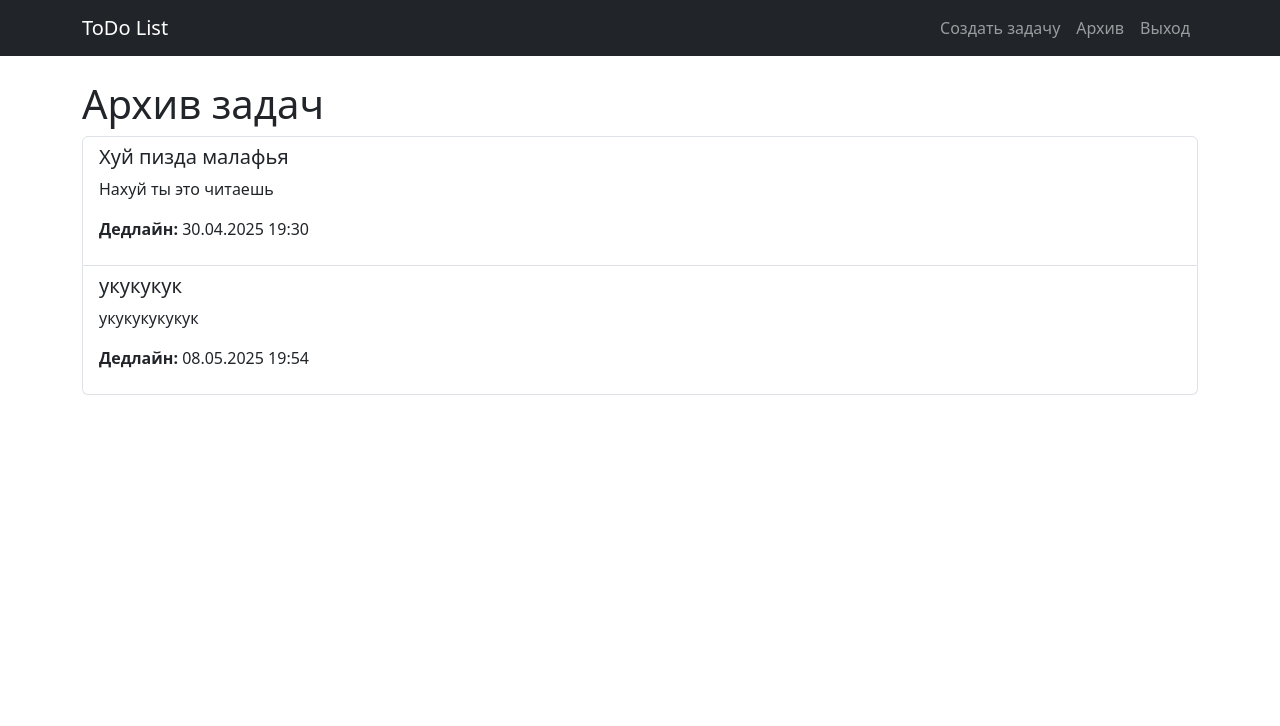
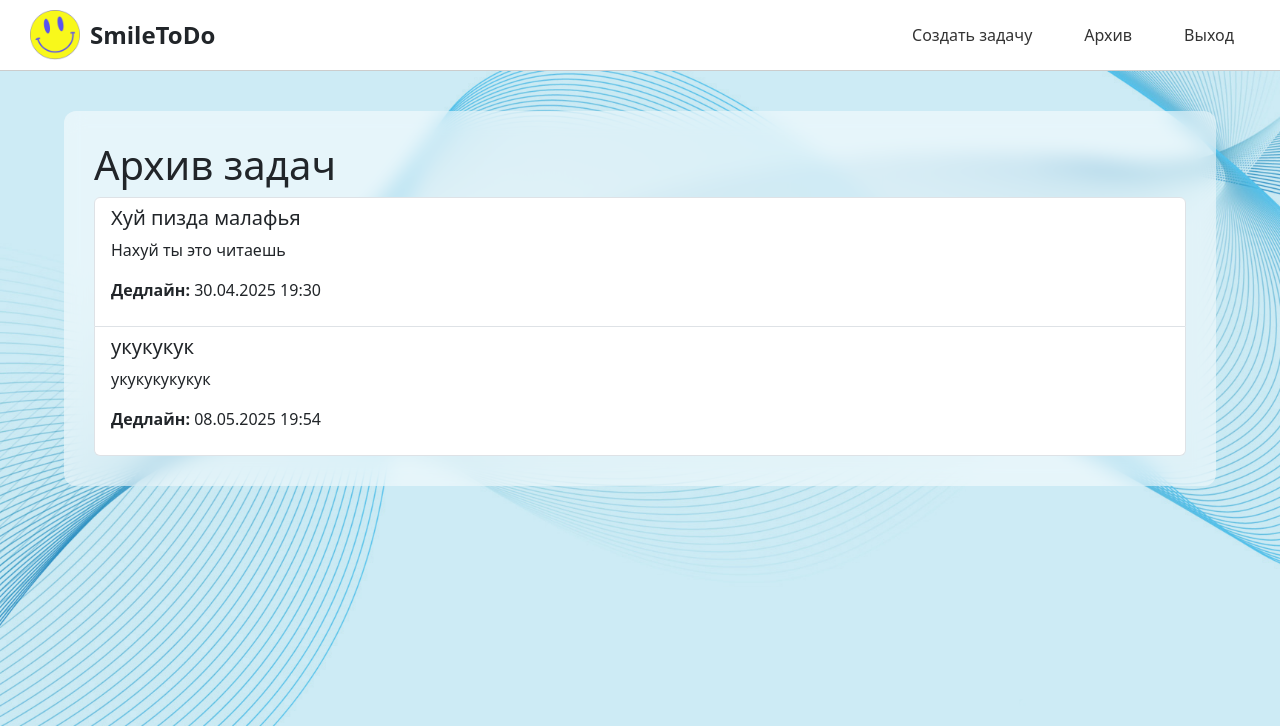
Before and after one commit to LxnkyKillThemAll/todo-project, a Django app: page /archived/ in a window 1280 px wide. Shown: the top 726 px of the page. Run offline with Django 5.2, Linux system fonts and the light colour scheme; a user stored in the database is signed in; data comes from the database, SQL or seed files in the repository; both versions use the stored data as it was after the commit.

Commit message:
Pushups, Final design

```diff
--- /dev/null
+++ b/todo/static/todoapp/style.css
@@ -0,0 +1,60 @@
+body {
+    background: url('/static/todoapp/background.jpg') no-repeat center center fixed;
+    background-size: cover;
+    margin: 0;
+    font-family: 'Segoe UI', sans-serif;
+}
+
+.header {
+    display: flex;
+    justify-content: space-between;
+    align-items: center;
+    background-color: white;
+    padding: 10px 30px;
+    border-bottom: 1px solid #ccc;
+}
+
+.logo {
+    display: flex;
+    align-items: center;
+}
+
+.logo img {
+    height: 50px;
+    margin-right: 10px;
+}
+
+.title {
+    font-size: 24px;
+    font-weight: bold;
+}
+
+.nav a {
+    margin-left: 20px;
+    text-decoration: none;
+    color: #333;
+    font-weight: 500;
+}
+
+.main-container {
+    max-width: 90%;
+    margin: 40px auto;
+    background-color: rgba(255, 255, 255, 0.50);
+    padding: 30px;
+    border-radius: 12px;
+    -webkit-backdrop-filter: blur(10px);
+	backdrop-filter: blur(10px);
+}
+
+h1 {
+    font-size: 32px;
+    margin-bottom: 20px;
+}
+
+.search-box {
+    margin-bottom: 20px;
+}
+
+.delete {
+    margin-left: 1050px;
+}
--- a/todo/templates/todoapp/archived_tasks.html
+++ b/todo/templates/todoapp/archived_tasks.html
@@ -1,5 +1,3 @@
-<!-- tasks/templates/tasks/archived_tasks.html -->
-
 {% extends 'todoapp/base.html' %}
 
 {% block title %}Архив задач{% endblock %}
--- a/todo/templates/todoapp/base.html
+++ b/todo/templates/todoapp/base.html
@@ -1,36 +1,56 @@
-<!-- tasks/templates/tasks/base.html -->
-
 <!DOCTYPE html>
 <html lang="ru">
 <head>
     <meta charset="UTF-8">
-    <title>{% block title %}ToDo List{% endblock %}</title>
-    <link href="https://cdn.jsdelivr.net/npm/bootstrap@5.3.0/dist/css/bootstrap.min.css" rel="stylesheet">
+    <title>{% block title %}SmileToDo{% endblock %}</title>
+    {%  load static  %}
+    <link rel="stylesheet" href="{% static 'todoapp/style.css' %}">
+    <link href="https://cdn.jsdelivr.net/npm/bootstrap@5.3.3/dist/css/bootstrap.min.css" rel="stylesheet">
 </head>
 <body>
+    <div class="header">
 
-<nav class="navbar navbar-expand-lg navbar-dark bg-dark mb-4">
-    <div class="container">
-        <a class="navbar-brand" href="{% url 'task_list' %}">ToDo List</a>
-        <div class="collapse navbar-collapse">
-            <ul class="navbar-nav ms-auto">
-                {% if user.is_authenticated %}
-                    <li class="nav-item"><a class="nav-link" href="{% url 'task_create' %}">Создать задачу</a></li>
-                    <li class="nav-item"><a class="nav-link" href="{% url 'archived_tasks' %}">Архив</a></li>
-                    <li class="nav-item"><a class="nav-link" href="{% url 'logout' %}">Выход</a></li>
+        <div class="logo">
+            <a href="{% url 'task_list' %}" class="logo text-decoration-none text-dark">
+            <img src="{% static 'todoapp/Logo.png' %}" alt="Logo"></a>
+            <span class="title">SmileToDo</span>
+        </div>
+        <div class="nav">
+            {% if user.is_authenticated %}
+                    <a class="nav-link" href="{% url 'task_create' %}">Создать задачу</a>
+                    <a class="nav-link" href="{% url 'archived_tasks' %}">Архив</a>
+                    <a class="nav-link" href="{% url 'logout' %}">Выход</a>
                 {% else %}
-                    <li class="nav-item"><a class="nav-link" href="{% url 'login' %}">Вход</a></li>
-                    <li class="nav-item"><a class="nav-link" href="{% url 'register' %}">Регистрация</a></li>
+                    <a class="nav-link" href="{% url 'login' %}">Вход</a>
+                    <a class="nav-link" href="{% url 'register' %}">Регистрация</a>
                 {% endif %}
-            </ul>
         </div>
     </div>
-</nav>
 
-<div class="container">
-    {% block content %}
-    {% endblock %}
-</div>
+    <div class="main-container">
+        {% block content %}
+        {% endblock %}
+    </div>
+    <script>
+        document.addEventListener('DOMContentLoaded', function () {
+            if ("Notification" in window && Notification.permission !== "granted") {
+                Notification.requestPermission();
+            }
+        });
+    </script>
+    <script>
+        const tasksWithDeadlines = {{ urgent_tasks|safe }};
 
+        if ("Notification" in window && Notification.permission === "granted") {
+            tasksWithDeadlines.forEach(task => {
+                const title = "Скоро дедлайн!";
+                const body = `${task.title} — до ${task.due}`;
+                new Notification(title, {
+                    body: body,
+                    icon: "{% static 'todoapp/Logo.png' %}"
+                });
+            });
+        }
+    </script>
 </body>
 </html>
--- a/todo/templates/todoapp/task_confirm_delete.html
+++ b/todo/templates/todoapp/task_confirm_delete.html
@@ -1,5 +1,3 @@
-<!-- tasks/templates/tasks/task_confirm_delete.html -->
-
 {% extends 'todoapp/base.html' %}
 
 {% block title %}Удалить задачу{% endblock %}
--- a/todo/templates/todoapp/task_form.html
+++ b/todo/templates/todoapp/task_form.html
@@ -1,5 +1,3 @@
-<!-- tasks/templates/tasks/task_form.html -->
-
 {% extends 'todoapp/base.html' %}
 
 {% block title %}Новая задача{% endblock %}
--- a/todo/todo/settings.py
+++ b/todo/todo/settings.py
@@ -119,6 +119,7 @@ USE_TZ = True
 LOGIN_URL = 'login'
 
 STATIC_URL = 'static/'
+STATICFILES_DIRS = [ BASE_DIR / "static", ]
 MEDIA_URL = '/media/'
 MEDIA_ROOT = os.path.join(BASE_DIR, 'media')
 
--- a/todo/todo/urls.py
+++ b/todo/todo/urls.py
@@ -21,7 +21,8 @@ from django.conf.urls.static import static
 
 urlpatterns = [
     path('admin/', admin.site.urls),
-    path('', include('todoapp.urls')),  # подключаем наше приложение
+    path('', include('todoapp.urls')),
+
 ]
 
 if settings.DEBUG:
--- a/todo/todoapp/views.py
+++ b/todo/todoapp/views.py
@@ -7,6 +7,9 @@ from django.contrib.auth.forms import UserCreationForm, AuthenticationForm
 from .models import Task
 from .forms import TaskForm
 from django.utils import timezone
+from datetime import timedelta
+import json
+from django.utils.timezone import now
 
 # Регистрация пользователя
 def register_view(request):
@@ -56,9 +59,25 @@ def task_list(request):
     # Поиск
     query = request.GET.get('q')
     if query:
-        tasks = tasks.filter(title__icontains=query)  # Поиск по заголовку
+        tasks = tasks.filter(title__icontains=query)
 
-    return render(request, 'todoapp/task_list.html', {'tasks': tasks})
+    now = timezone.now()
+    soon = now + timedelta(hours=24)
+
+    urgent_list = []
+    for task in tasks:
+        task.is_urgent = False
+        if task.deadline and now < task.deadline <= now + timedelta(hours=24) and not task.completed:
+            task.is_urgent = True
+            urgent_list.append({
+                'title': task.title,
+                'due': task.deadline.strftime("%d.%m.%Y %H:%M")
+            })
+
+
+    return render(request, 'todoapp/task_list.html',
+                   {'tasks': tasks,
+                    'urgent_tasks': json.dumps(urgent_list, ensure_ascii=False)})
 
 # Создание задачи
 @login_required
```
Also changed, not shown: todo/templates/todoapp/task_list.html (+17 -7 lines), todo/db.sqlite3, todo/media/task_images/535645b392a5b4e54946952fa1dc4953.jpg (added), todo/media/task_images/535645b392a5b4e54946952fa1dc4953_mHAWqd0.jpg (added), todo/static/todoapp/Logo.png (added), todo/static/todoapp/background.jpg (added), todo/static/todoapp/Монтажная область 1.png (added), todo/static/todoapp/Пример.jpg (added).
